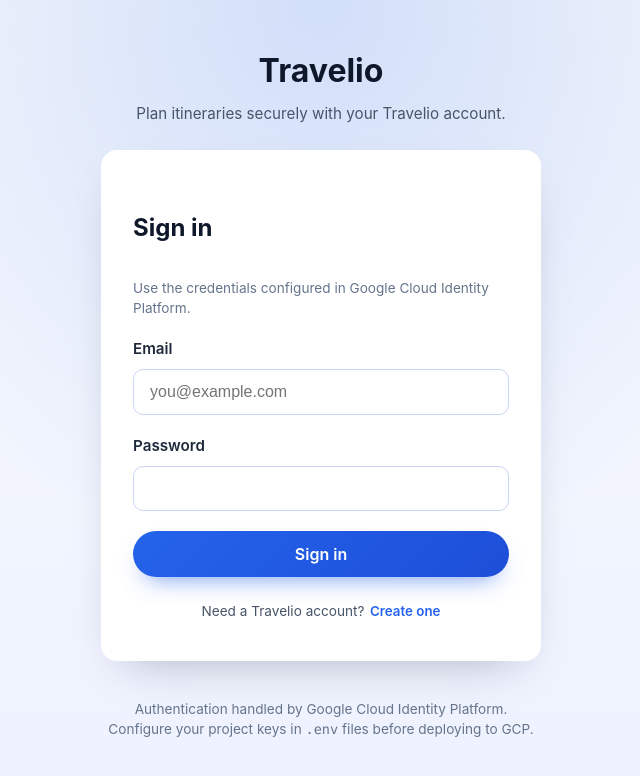
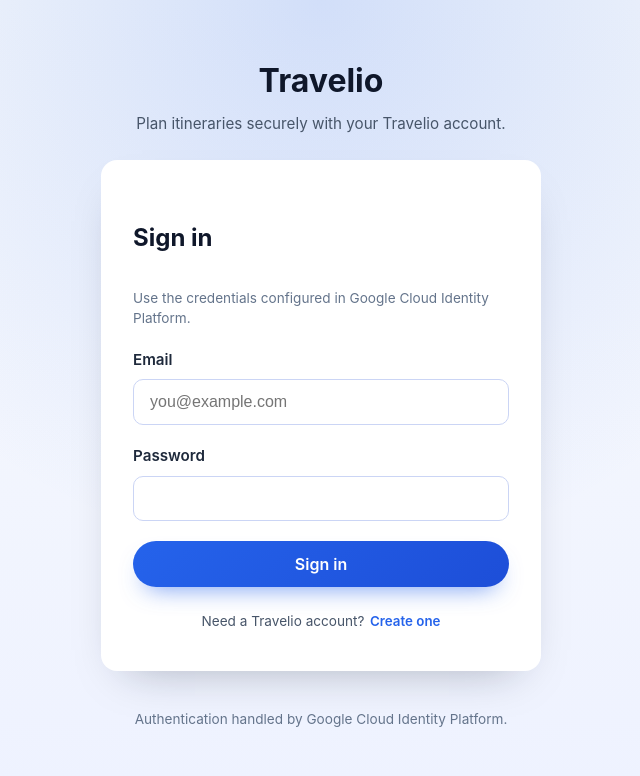
Before and after one commit to piyushmantri/travelio, a React app in the folder frontend/: page / in a window 1280 px wide. Shown: the top 776 px of the page, without its empty margins (319-959 px from the left). Built offline with nearby package versions, Linux system fonts and the light colour scheme; no server answers; the HTML template or start-up script is replaced by a standard one.

Commit message:
Tweak footer messaging

```diff
--- a/frontend/src/App.tsx
+++ b/frontend/src/App.tsx
@@ -165,10 +165,7 @@
       )}
 
       <footer className="app-footer">
-        <p>
-          Authentication handled by Google Cloud Identity Platform. Configure your project keys
-          in <code>.env</code> files before deploying to GCP.
-        </p>
+        <p>Authentication handled by Google Cloud Identity Platform.</p>
       </footer>
     </div>
   );
```
